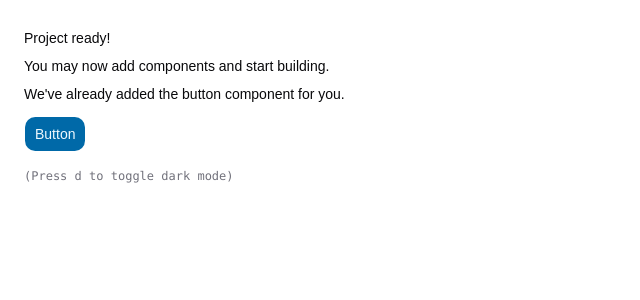
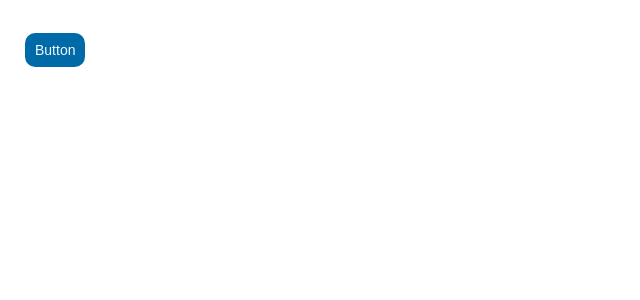
Before and after one commit to lucastenani/lmia-tech-finder, a React (Vite) app: page / in a window 1280 px wide. Shown: the top 300 px of the page, without its empty margins (0-640 px from the left). Built offline with nearby package versions, Linux system fonts and the light colour scheme.

Commit message:
refactor: remove initial config

```diff
--- a/src/App.tsx
+++ b/src/App.tsx
@@ -3,19 +3,7 @@
 export function App() {
   return (
     <div className="flex min-h-svh p-6">
-      <div className="flex max-w-md min-w-0 flex-col gap-4 text-sm leading-loose">
-        <div>
-          <h1 className="font-medium">Project ready!</h1>
-          <p>You may now add components and start building.</p>
-          <p>We&apos;ve already added the button component for you.</p>
-          <Button className="mt-2">Button</Button>
-        </div>
-        <div className="font-mono text-xs text-muted-foreground">
-          (Press <kbd>d</kbd> to toggle dark mode)
-        </div>
-      </div>
+      <Button className="mt-2">Button</Button>
     </div>
   )
 }
-
-export default App
--- a/src/main.tsx
+++ b/src/main.tsx
@@ -2,8 +2,8 @@
 import { createRoot } from "react-dom/client"
 
 import "./index.css"
-import App from "./App.tsx"
 import { ThemeProvider } from "@/components/theme-provider.tsx"
+import {App} from "./App.tsx"
 
 createRoot(document.getElementById("root")!).render(
   <StrictMode>
```
